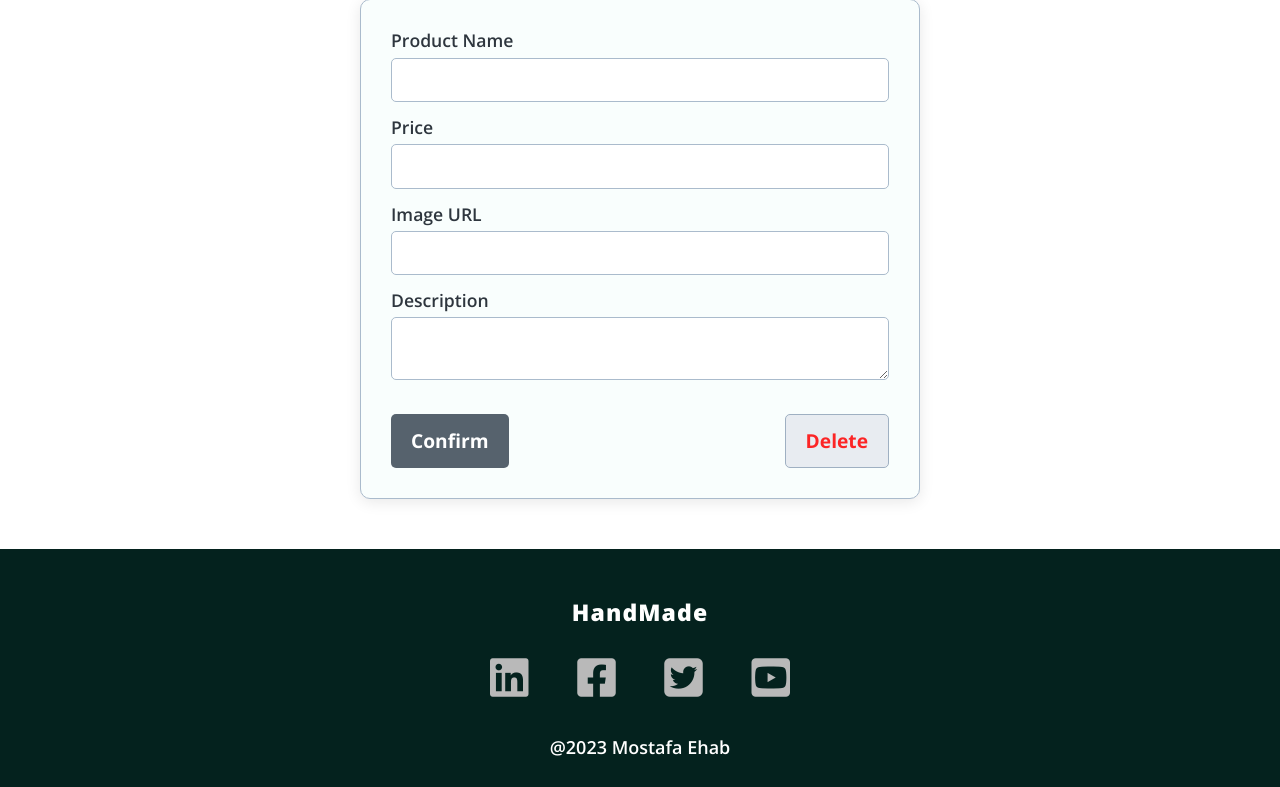
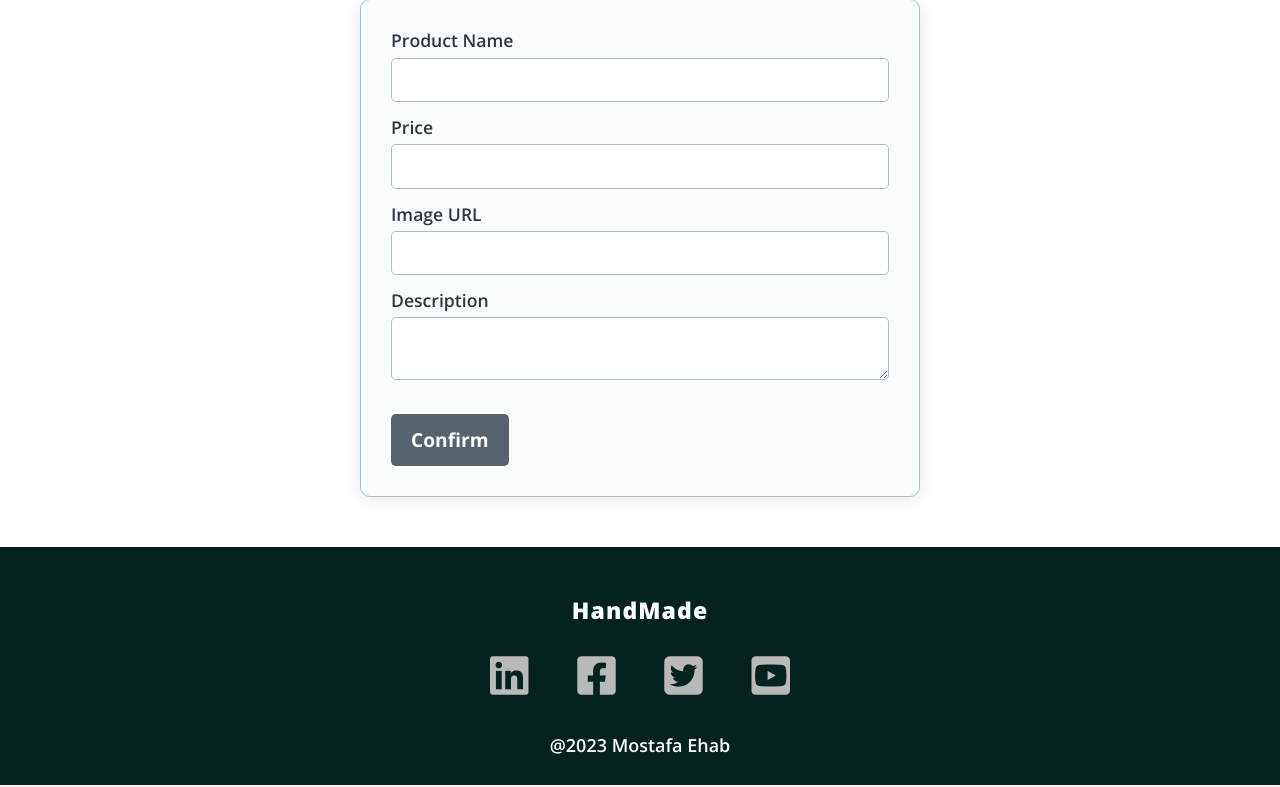
Before and after one commit to mostafaehab96/Handmade, a Flask app: template web_flask/templates/add_product.html in a window 1280 px wide. Shown: the part 231-1018 px from the top of the page. Run offline with Flask 3, Linux system fonts and the light colour scheme; the template is opened without the code that fills it: values that come from a table or form of the project are taken from there, others are empty; some libraries are stand-ins or nearby versions.

Commit message:
Remove seller details, delete button on add, product already added

```diff
--- a/web_flask/static/scripts/cart_home.js
+++ b/web_flask/static/scripts/cart_home.js
@@ -11,7 +11,9 @@ document.addEventListener("click", function (event) {
                     productIds.push(productId);
                     value += 1;
                     cartValue.setAttribute('value', value)
-                    swal({title: "Product added!"});
+                    swal({title: "Product added!", icon: "success"});
+                } else {
+                    swal({title: "Product already added!"})
                 }
             }
         })
--- a/web_flask/templates/add_product.html
+++ b/web_flask/templates/add_product.html
@@ -32,7 +32,9 @@
                 {{ render_field(form.description) }}
                 <div class="edit_btns">
                     {{ form.confirm }}
-                    {{ form.delete }}
+                    {% if editing %}
+                        {{ form.delete }}
+                    {% endif %}
                 </div>
             </form>
         </div>
--- a/web_flask/templates/product_details.html
+++ b/web_flask/templates/product_details.html
@@ -12,7 +12,6 @@
             <p class="p-det-des">{{ product.description }}</p>
             <span class="p-det-price">{{ product.price }} <span class="currency"> EGP</span> </span>
             <h3 class="seller-name-h">{{ product.user.name }}</h3>
-            <a class="seller-name" href="">Seller Details</a>
             <span class="rate">Rate <span class="star">
                 {% for i in range(rating) %}
                     <span class="stars fa fa-star checked"></span>
```
